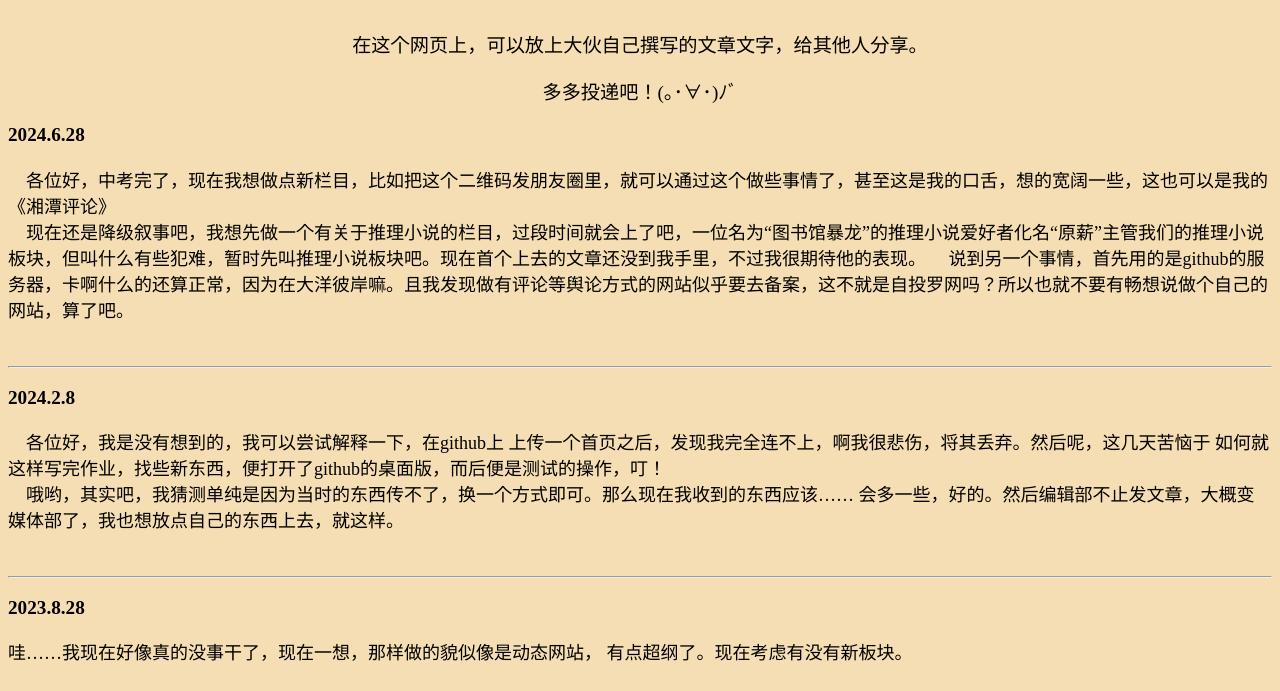
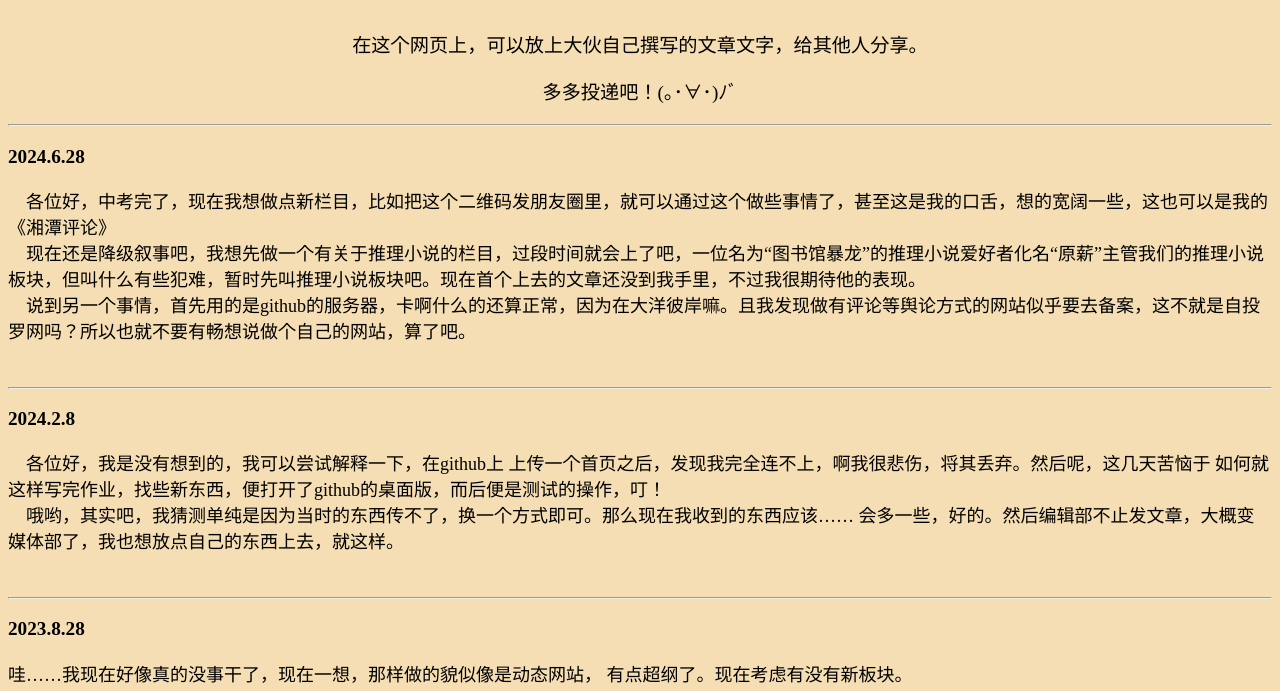
Before and after one commit to ZhongXC110819/ZhongXC110819.github.io, a plain HTML site: page diary.html in a window 1280 px wide. Shown: the part 109-800 px from the top of the page. Drawn offline with Linux system fonts and the light colour scheme.

Commit message:
24.6.28 2nd

```diff
--- a/diary.html
+++ b/diary.html
@@ -10,9 +10,10 @@
     <h1 style="background-color: darkgrey;font-size: 50px;color: aliceblue;height: 100x;"> “森林” 编辑部</h1>
     <p style="font-size: larger;text-align: center;">在这个网页上，可以放上大伙自己撰写的文章文字，给其他人分享。</p>
     <p style="font-size: larger;text-align: center;">多多投递吧！(｡･∀･)ﾉﾞ</p>
+	<hr>
 	<p style="font-size: larger;font-weight: 800;">2024.6.28</p>
     <p style="font-size: large;">&nbsp;&nbsp;&nbsp;&nbsp;各位好，中考完了，现在我想做点新栏目，比如把这个二维码发朋友圈里，就可以通过这个做些事情了，甚至这是我的口舌，想的宽阔一些，这也可以是我的《湘潭评论》<br>
-	&nbsp;&nbsp;&nbsp;&nbsp;现在还是降级叙事吧，我想先做一个有关于推理小说的栏目，过段时间就会上了吧，一位名为“图书馆暴龙”的推理小说爱好者化名“原薪”主管我们的推理小说板块，但叫什么有些犯难，暂时先叫推理小说板块吧。现在首个上去的文章还没到我手里，不过我很期待他的表现。
+	&nbsp;&nbsp;&nbsp;&nbsp;现在还是降级叙事吧，我想先做一个有关于推理小说的栏目，过段时间就会上了吧，一位名为“图书馆暴龙”的推理小说爱好者化名“原薪”主管我们的推理小说板块，但叫什么有些犯难，暂时先叫推理小说板块吧。现在首个上去的文章还没到我手里，不过我很期待他的表现。<br>
 	&nbsp;&nbsp;&nbsp;&nbsp;说到另一个事情，首先用的是github的服务器，卡啊什么的还算正常，因为在大洋彼岸嘛。且我发现做有评论等舆论方式的网站似乎要去备案，这不就是自投罗网吗？所以也就不要有畅想说做个自己的网站，算了吧。
     </p>
     <br>
```
Also changed, not shown: index.html (+1 -1 lines).
